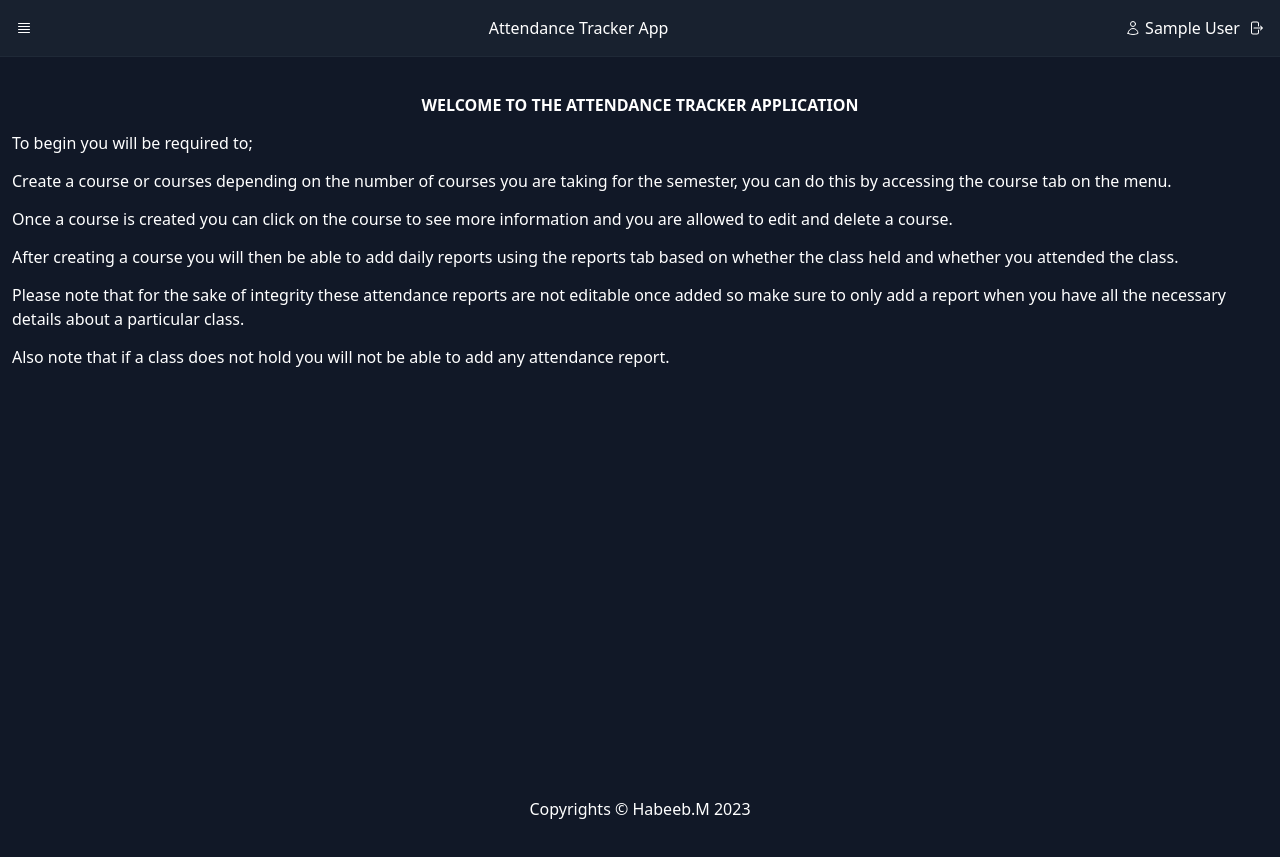
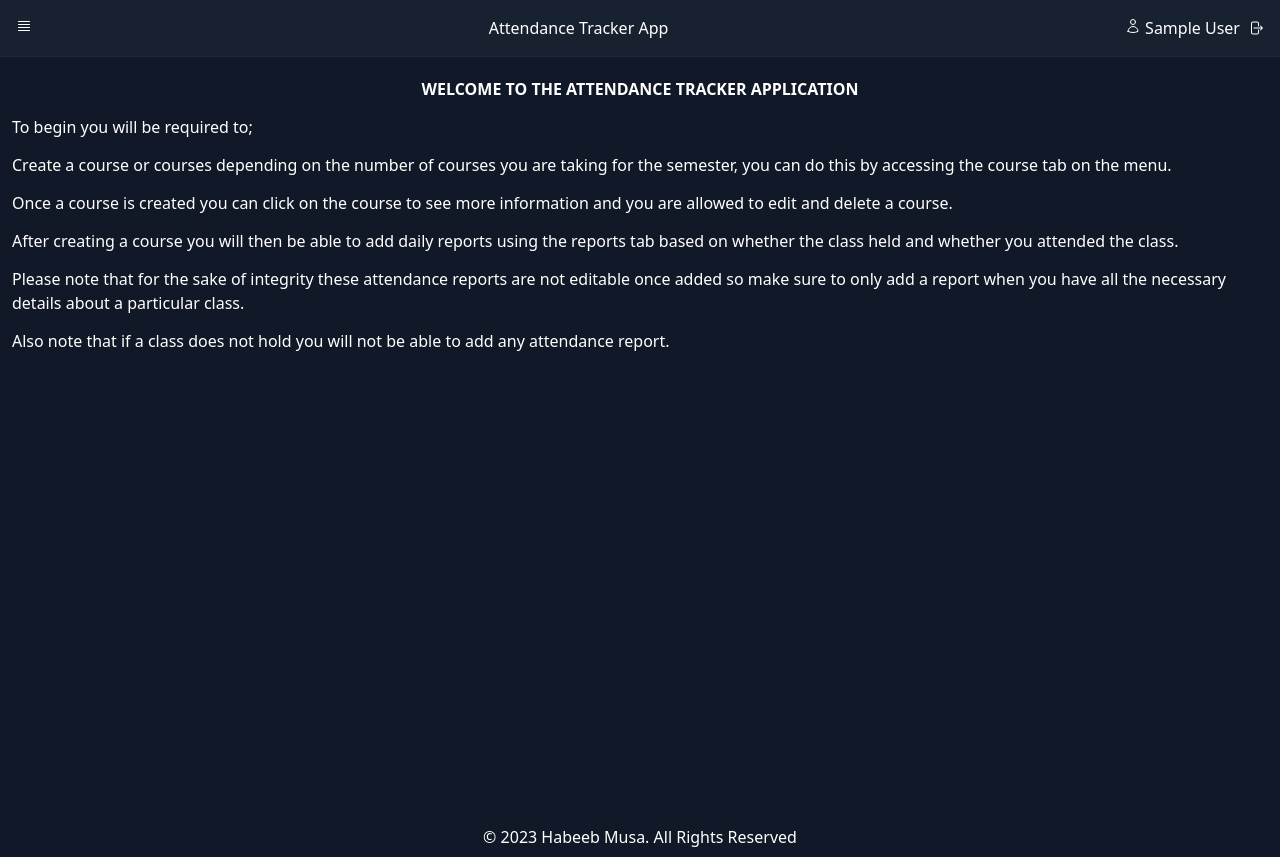
Before and after one commit to Efiamotu-1/Attendance-Tracker, a React (Vite) app: page /dashboard in a window 1280 px wide. Built offline with nearby package versions, Linux system fonts and the light colour scheme; sample sign-in values are in the browser's storage.

Commit message:
update components to aid design

```diff
--- a/src/ui/Header.jsx
+++ b/src/ui/Header.jsx
@@ -10,11 +10,11 @@ function Header({setShowSideBar}) {
     localStorage.removeItem("user")
   }
   return (
-    <div className='bg-[#18212f] p-4 border-b border-solid border-[#1f2937] flex justify-between gap-2 items-center justify-end'>
+    <div className='bg-[#18212f] p-4 border-b border-solid border-[#1f2937] flex justify-between gap-2 items-baseline justify-end'>
     <div className='flex' onClick={() => setShowSideBar(true)}><HiBars4 /></div>
     <div>Attendance Tracker App</div>
     <div className='flex gap-2 items-center justify-end'>
-      <p className='flex items-center gap-1'><HiOutlineUser /> <span>{name}</span></p>
+      <p className='flex items-baseline gap-1'><HiOutlineUser /> <span>{name}</span></p>
       <p onClick={logOut} className='hover:text-stone-700'><HiArrowRightOnRectangle /></p>
     </div>
   </div>
--- a/src/ui/Main.jsx
+++ b/src/ui/Main.jsx
@@ -14,12 +14,12 @@ const Container = styled.div`
 
 function Main() {
   return (
-    <div className='bg-[#111827] py-9 px-3 h-screen overflow-scroll flex flex-col justify-between'>
+    <div className='bg-[#111827] pt-5 pb-2 px-3 h-screen overflow-scroll flex flex-col justify-between'>
         <Container>
             <Outlet />
         </Container>
 
-        <div className='text-center'>Copyrights &copy; Habeeb.M 2023</div>
+        <div className='text-center mt-2'>&copy; 2023 Habeeb Musa. All Rights Reserved</div>
     </div>
   )
 }
--- a/src/ui/Sidebar.jsx
+++ b/src/ui/Sidebar.jsx
@@ -1,17 +1,21 @@
 import React from 'react'
 import MainNav from './MainNav'
 import { HiXCircle } from 'react-icons/hi2'
+import { useUsersCount } from '../features/authentication/useUsersCount'
+import Spinner from './Spinner'
 
 function Sidebar({setShowSideBar}) {
+  const {usersCount} = useUsersCount()
   return (
     <div className='bg-[#18212f] pb-[1.6rem] border-r border-solid border-[#1f2937] w-[16.5rem] fixed top-0 bottom-0 z-20'>
         <div className='mb-[5rem] flex justify-end p-2 font-bold text-2xl' onClick={() => setShowSideBar(false)}>
             <HiXCircle />
         </div>
 
-    <div className='mt-[5rem] flex flex-col justify-center gap-2 '>
+    <div className='mt-[5rem] flex flex-col gap-2 '>
         <MainNav setShowSideBar={setShowSideBar}/>
     </div>
+    <p className='fixed bottom-5 mx-5 font-semibold text-[1rem] uppercase'>users count -  {usersCount}</p>
     </div>
   )
 }
```
